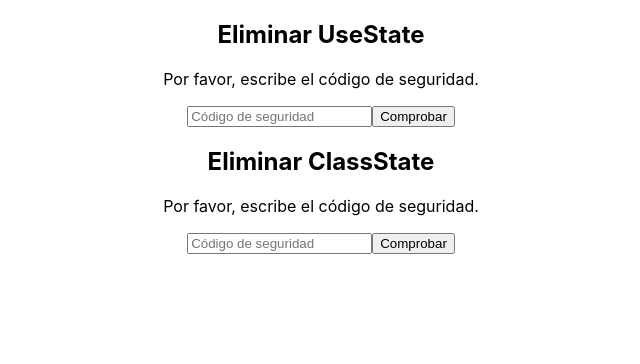
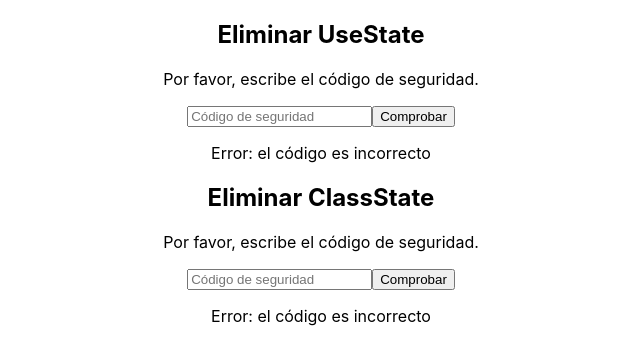
Before and after one commit to gnzlplcs/curso-manejo-estado, a React (Create React App) app: page / in a window 1280 px wide. Shown: the top 364 px of the page, without its empty margins (319-959 px from the left). Built offline with nearby package versions, Linux system fonts and the light colour scheme; the HTML template or start-up script is replaced by a standard one.

Commit message:
métodos de ciclos de vida con React.Component

```diff
--- a/src/ClassState.js
+++ b/src/ClassState.js
@@ -1,12 +1,32 @@
 import React from 'react';
+import { Loading } from './Loading';
 
 class ClassState extends React.Component {
   constructor(props) {
     super(props);
     this.state = {
-      error: false
+      error: true,
+      loading: false,
     };
   }
+
+  componentDidMount() {
+    console.log('componentDidMount');
+  }
+
+  componentDidUpdate() {
+    console.log('actualización');
+    if(this.state.loading) {
+      setTimeout(() => {
+        this.setState(prevState => ({ loading: !prevState.loading }))
+      }, 3000);
+    }
+  }
+
+  // UNSAFE_componentWillMount() {
+  //   console.log('componentWillMount')
+
+  // }
 
   render() {
     return (
@@ -16,11 +36,14 @@ class ClassState extends React.Component {
         <input placeholder='Código de seguridad' />
         <button
           onClick={() =>
-            this.setState(prevState => ({ error: !prevState.error }))
+            this.setState(prevState => ({ loading: !prevState.loading }))
           }
         >Comprobar</button>
         {this.state.error && (
           <p>Error: el código es incorrecto</p>
+        )}
+        {this.state.loading && (
+          <Loading />
         )}
       </div>
     )
--- /dev/null
+++ b/src/Loading.js
@@ -0,0 +1,15 @@
+import React from 'react';
+
+class Loading extends React.Component {
+  componentWillUnmount() {
+    console.log('componentWillUnmount')
+  }
+
+  render() {
+    return (
+      <p>Cargando...</p>
+    )
+  }
+}
+
+export { Loading };
--- a/src/UseState.js
+++ b/src/UseState.js
@@ -1,8 +1,8 @@
 import React from 'react'
 
 function UseState({ name }) {
-  const [ error, setError ] = React.useState(false);
-  const [ loading, setLoading ] = React.useState(true);
+  const [ error, setError ] = React.useState(true);
+  const [ loading, setLoading ] = React.useState(false);
   React.useEffect(() => {
     console.log('empezando el efecto');
     if(loading) {
```
